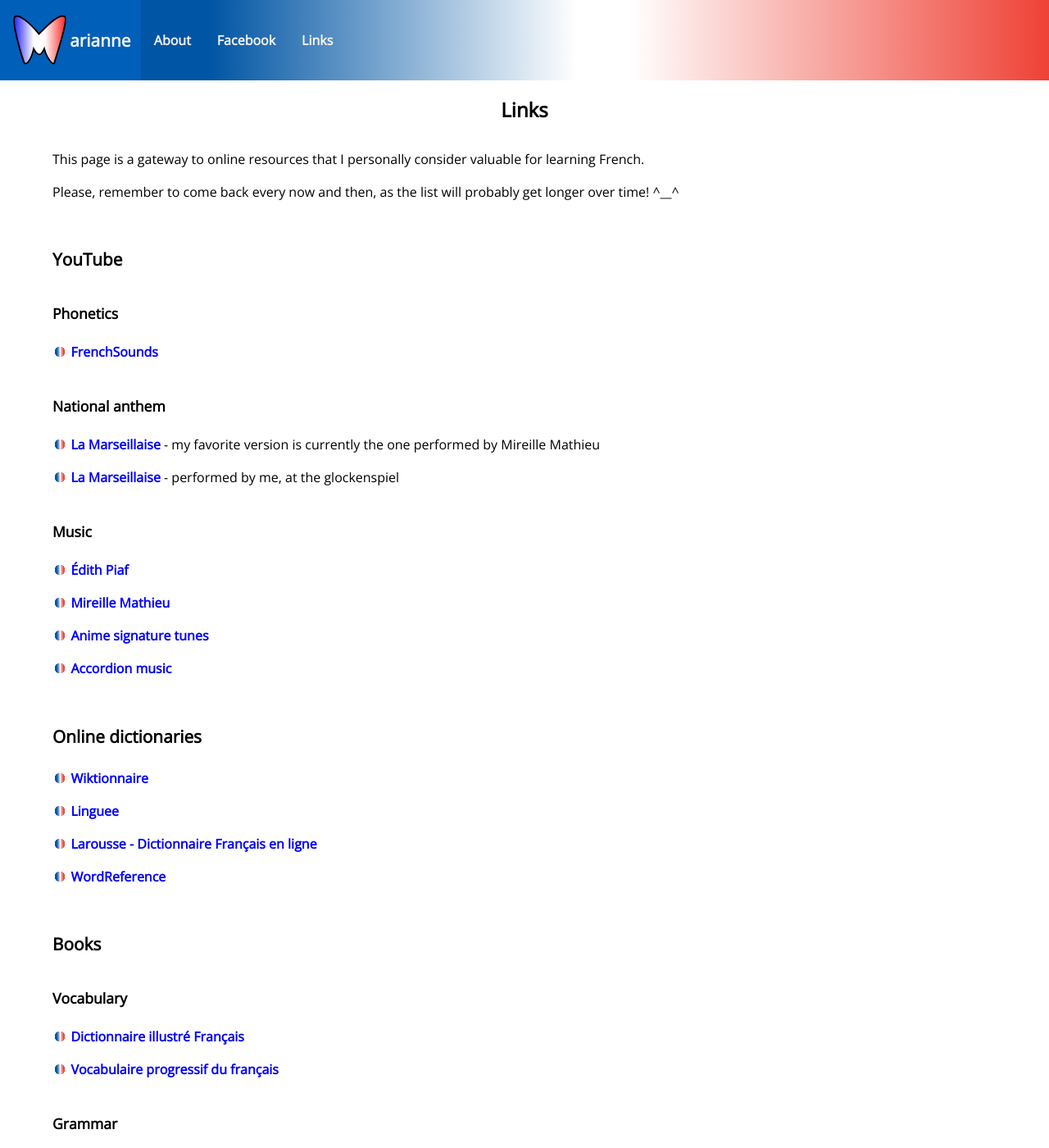
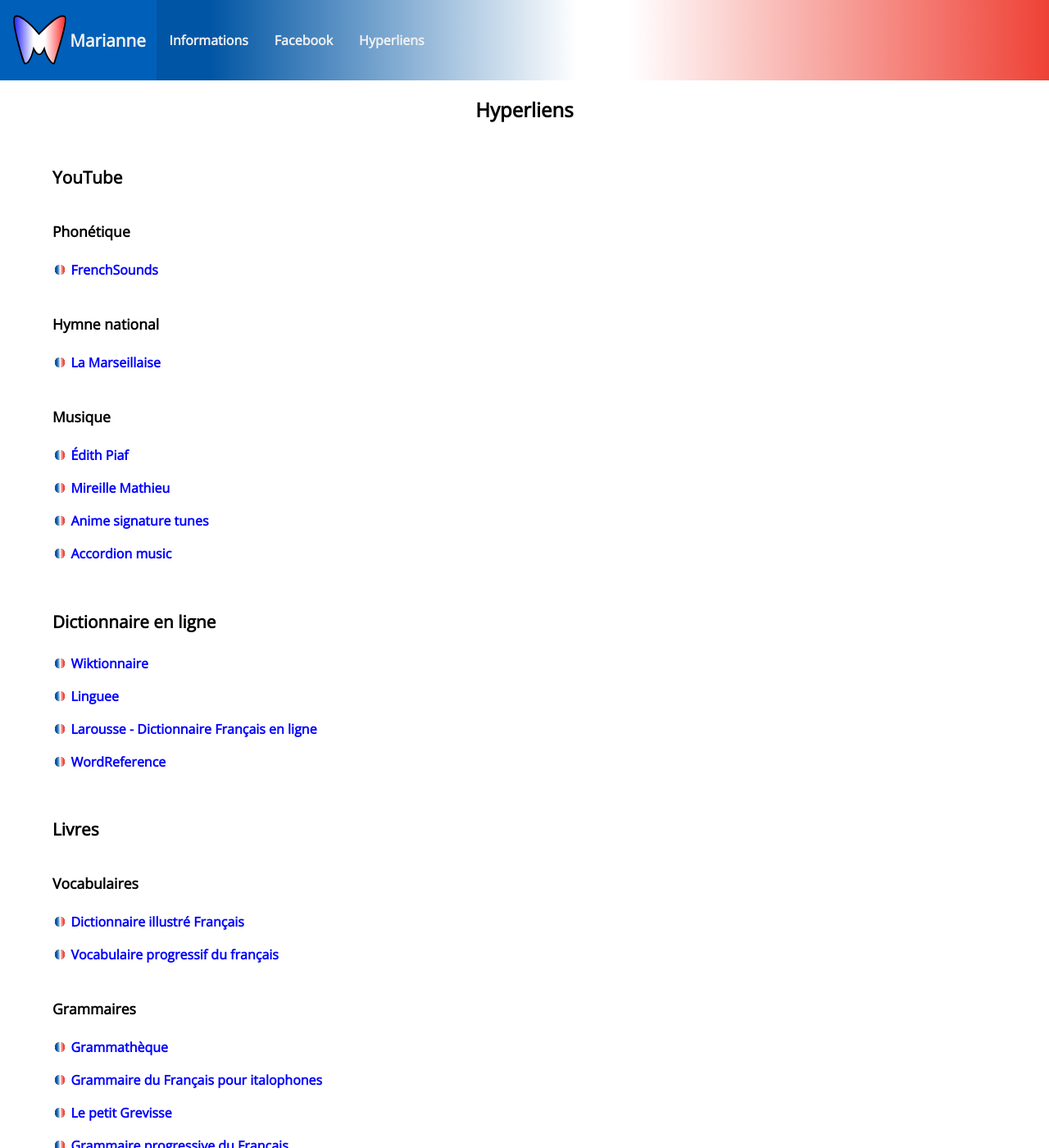
Before and after one commit to giancosta86/Marianne, a Jekyll site: the page built from links.md, in a window 1280 px wide and 1400 px high. Shown: the whole window at 82% size. Built offline with Jekyll 4.4.1, drawn with Linux system fonts in a browser that asks for light colours; some of the changed text lies outside the part shown.

Commit message:
Replace http with https and further translate

```diff
--- a/_includes/footer.html
+++ b/_includes/footer.html
@@ -1,4 +1,4 @@
 <footer class="siteFooter">
   Copyright ©
-  <a href="http://gianlucacosta.info/">Gianluca Costa</a>
+  <a href="https://gianlucacosta.info/">Gianluca Costa</a>
 </footer>
--- a/_includes/head.html
+++ b/_includes/head.html
@@ -5,8 +5,8 @@
 
   <title>{% if page.title %}{{ page.title }} - {{ site.title }}{% else %}{{ site.title }}{% endif %}</title>
 
-  <meta name="description" content="{% if page.excerpt %}{{ page.excerpt | strip_html | strip_newlines | truncate: 160 }}{% else %}{{ site.description }}{% endif %}"
-  />
+  <meta name="description"
+    content="{% if page.excerpt %}{{ page.excerpt | strip_html | strip_newlines | truncate: 160 }}{% else %}{{ site.description }}{% endif %}" />
 
   <meta name="author" content="Gianluca Costa" />
 
--- a/_includes/header.html
+++ b/_includes/header.html
@@ -1,8 +1,9 @@
 <header class="siteHeader">
   <nav>
-    <a href="{{ site.baseurl }}/" class="title"><img src="{{ site.baseurl }}/mainIcon.svg" alt="Logo" /><span>arianne</span></a>
-    <a href="{{ site.baseurl }}/about">About</a>
+    <a href="{{ site.baseurl }}/" class="title"><img src="{{ site.baseurl }}/mainIcon.svg"
+        alt="Logo" /><span>Marianne</span></a>
+    <a href="{{ site.baseurl }}/about">Informations</a>
     <a href="{{ site.facebookPage }}">Facebook</a>
-    <a href="{{ site.baseurl }}/links">Links</a>
+    <a href="{{ site.baseurl }}/links">Hyperliens</a>
   </nav>
 </header>
--- a/_layouts/default.html
+++ b/_layouts/default.html
@@ -1,13 +1,15 @@
 <!DOCTYPE html>
 
-<html lang="{{ page.lang | default: "en" }}">
-  {% include head.html %}
+<html lang="{{ page.lang | default: "fr" }}">
+{% include head.html %}
 
-  {% if page.bodyClass %}
-  <body class="{{ page.bodyClass }}">
+{% if page.bodyClass %}
+
+<body class="{{ page.bodyClass }}">
   {% else %}
+
   <body>
-  {% endif %}
+    {% endif %}
 
     {% include header.html %}
 
@@ -18,4 +20,5 @@
     {% include footer.html %}
 
   </body>
+
 </html>
--- a/links.md
+++ b/links.md
@@ -1,32 +1,25 @@
 ---
 layout: page
-title: "Links"
+title: "Hyperliens"
 permalink: /links/
-excerpt: "Valuable resources for learning French"
+excerpt: "Ressources pour mieux apprendre le Français"
 ---
-
-This page is a gateway to online resources that I personally consider valuable for learning French.
-
-Please, remember to come back every now and then, as the list will probably get longer over time! ^\_\_^
-
-
 
 ## YouTube
 
-### Phonetics
+### Phonétique
 
 * [FrenchSounds](https://www.youtube.com/channel/UC2L9w7ozDeUl1w5ZjUPCOQA)
 
 
-### National anthem
+### Hymne national
 
-* [La Marseillaise](https://www.youtube.com/results?search_query=la+marseillaise+mireille+mathieu) - my favorite version is currently the one performed by Mireille Mathieu
-
-+ [La Marseillaise](https://youtu.be/9HpmZ7LHFrM) - performed by me, at the glockenspiel
+* [La Marseillaise](https://www.youtube.com/results?search_query=la+marseillaise+mireille+mathieu)
 
 
 
-### Music
+
+### Musique
 
 * [Édith Piaf](https://www.youtube.com/results?search_query=edith+piaf+greatest+hits)
 
@@ -38,7 +31,7 @@
 
 
 
-## Online dictionaries
+## Dictionnaire en ligne
 
 * [Wiktionnaire](https://fr.wiktionary.org/)
 
@@ -50,9 +43,9 @@
 
 
 
-## Books
+## Livres
 
-### Vocabulary
+### Vocabulaires
 
 * [Dictionnaire illustré Français](http://www.elilaspigaedizioni.it/ita/scheda-libro?1698/free)
 
@@ -60,7 +53,7 @@
 
 
 
-### Grammar
+### Grammaires
 
 * [Grammathèque](https://deascuola.it/secondaria-ii-grado?layout=book&book=10609)
 
@@ -78,7 +71,7 @@
 
 * [Bescherelle - L'essentiel](http://bescherelle.com/bescherelle-lessentiel-9782218952418)
 
-* [Anglais, la grammaire](http://bescherelle.com/bescherelle-anglais-la-grammaire-9782218926198) - to study both French and English at the same time
+* [Anglais, la grammaire](http://bescherelle.com/bescherelle-anglais-la-grammaire-9782218926198)
 
 
 
@@ -88,19 +81,19 @@
 
 
 
-### Phonetics
+### Phonétique
 
 * [Phonétique progressive du français](https://www.cle-international.com/recherche?text=%22phon%C3%A9tique%20progressive%20du%20fran%C3%A7ais%22)
 
 
 
-### Ortography
+### Ortographie
 
 * [Orthographe progressive du français](https://www.cle-international.com/recherche?text=%22orthographe%20progressive%20du%20fran%C3%A7ais%22)
 
 
 
-### Dictionaries
+### Dictionnaries
 
 * [Éditions Robert](https://www.lerobert.com/)
 
```
Also changed, not shown: about.md (+2 -2 lines), README.md.
